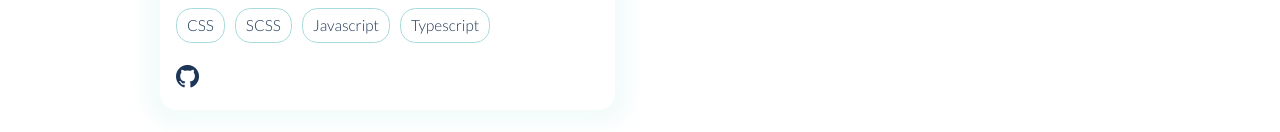
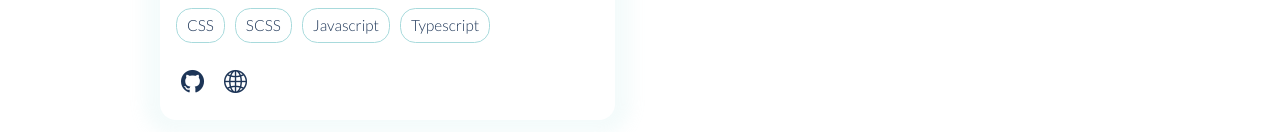
Before and after one commit to amine01993/portfolio, a Vue app: page /projects in a window 1280 px wide. Shown: the part 808-940 px from the top of the page. Built offline with nearby package versions, Linux system fonts and the light colour scheme.

Commit message:
test builder - add website link

```diff
--- a/src/components/ProjectItem.vue
+++ b/src/components/ProjectItem.vue
@@ -32,6 +32,7 @@ const {t} = useI18n();
         </div>
         <div class="links">
             <a href="https://github.com/amine01993/test-builder-vue" target="_blank"><i class="bi bi-github"></i></a>
+            <a href="https://test-builder-api.web.app/" target="_blank"><i class="bi bi-globe2"></i></a>
         </div>
     </div>
 </template>
--- a/src/views/ProjectsView.vue
+++ b/src/views/ProjectsView.vue
@@ -95,9 +95,13 @@ const { open } = useMainStore();
             }
 
             .links {
+                display: flex;
+                gap: 10px;
+
                 a {
                     color: vars.$txt-color-light;
                     font-size: 1.2em;
+                    padding: 5px;
                 }
             }
         }
```
